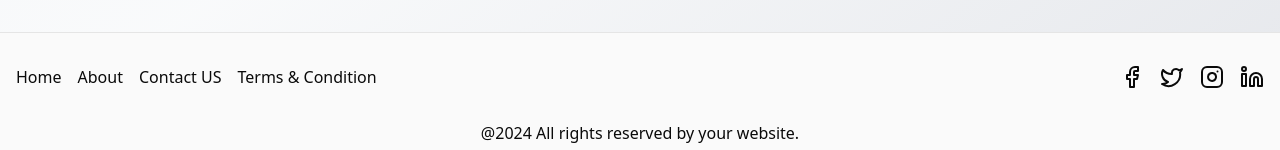
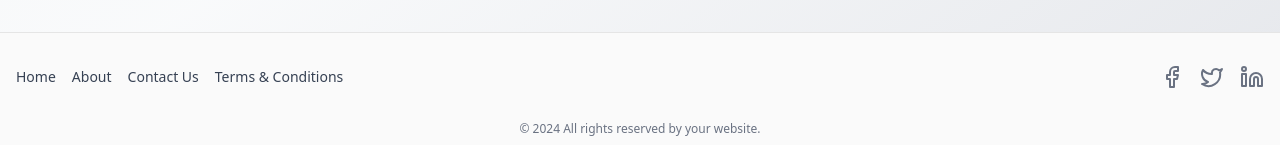
Before and after one commit to coder7475/libraray_management_frontend, a React (Vite) app: page /about in a window 1280 px wide. Shown: the part 792-942 px from the top of the page. Built offline with nearby package versions, Linux system fonts and the light colour scheme.

Commit message:
feat: enhance Footer component with improved link styling, add external social media links, and update copyright text

```diff
--- a/src/components/Footer.tsx
+++ b/src/components/Footer.tsx
@@ -1,26 +1,78 @@
-import { Facebook, Instagram, Linkedin, Twitter } from "lucide-react";
+import { Facebook, Linkedin, Twitter } from "lucide-react";
 import { Link } from "react-router";
 
 export function Footer() {
   return (
     <footer className="bg-primary-foreground border-t">
       <div className="container flex flex-wrap items-center justify-center px-4 py-8 mx-auto lg:justify-between">
-        <ul className="flex items-center space-x-4">
-          <li><Link to="/">Home</Link></li>
-          <li><Link to="/about">About</Link></li>
-          <li><Link to="/contact">Contact US</Link></li>
-          <li><Link to="/terms">Terms & Condition</Link></li>
+        <ul className="flex items-center space-x-4 text-sm font-medium text-gray-700 dark:text-gray-200">
+          <li>
+            <Link
+              to="/"
+              className="hover:text-primary transition-colors"
+            >
+              Home
+            </Link>
+          </li>
+          <li>
+            <Link
+              to="/about"
+              className="hover:text-primary transition-colors"
+            >
+              About
+            </Link>
+          </li>
+          <li>
+            <Link
+              to="/contact"
+              className="hover:text-primary transition-colors"
+            >
+              Contact Us
+            </Link>
+          </li>
+          <li>
+            <Link
+              to="/terms"
+              className="hover:text-primary transition-colors"
+            >
+              Terms &amp; Conditions
+            </Link>
+          </li>
         </ul>
         <div className="flex justify-center space-x-4 mt-4 lg:mt-0">
-          {/* Social links should use <a> for external URLs, but keeping as # for placeholder */}
-          <a href="#" aria-label="Facebook"><Facebook /></a>
-          <a href="#" aria-label="Twitter"><Twitter /></a>
-          <a href="#" aria-label="Instagram"><Instagram /></a>
-          <a href="#" aria-label="Linkedin"><Linkedin /></a>
+          <a
+            href="https://www.facebook.com/rhfahadchy"
+            aria-label="Facebook"
+            target="_blank"
+            rel="noopener noreferrer"
+            className="text-gray-500 hover:text-primary transition-colors"
+          >
+            <Facebook />
+          </a>
+          <a
+            href="https://x.com/robiul7475"
+            aria-label="Twitter"
+            target="_blank"
+            rel="noopener noreferrer"
+            className="text-gray-500 hover:text-primary transition-colors"
+          >
+            <Twitter />
+          </a>
+          <a
+            href="https://www.linkedin.com/in/robiul7475"
+            aria-label="Linkedin"
+            target="_blank"
+            rel="noopener noreferrer"
+            className="text-gray-500 hover:text-primary transition-colors"
+          >
+            <Linkedin />
+          </a>
         </div>
       </div>
       <div className="pb-2">
-        <p className="text-center">@2024 All rights reserved by your website.</p>
+        <p className="text-center text-xs text-gray-500 dark:text-gray-400">
+          &copy; 2024 All rights reserved by your website.
+        </p>
       </div>
     </footer>
   );
```
